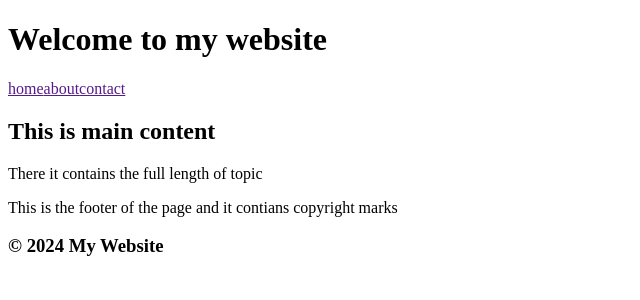
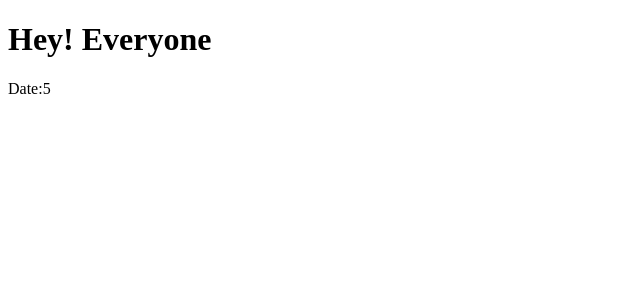
Before and after one commit to itAshmit/react-stand, a React (Vite) app: page / in a window 1280 px wide. Shown: the top 300 px of the page, without its empty margins (0-640 px from the left). Built offline with nearby package versions, Linux system fonts and the light colour scheme.

Commit message:
expression in jsx

```diff
--- a/src/App.jsx
+++ b/src/App.jsx
@@ -1,12 +1,20 @@
-import Header from "./component/header";
-import Main from "./component/mainn";
-import Footer from "./component/footer";
+//import Header from "./component/header";
+//import Main from "./component/mainn";
+//import Footer from "./component/footer";
+//import Article from "./component/article";
+//import WelcomeMessage from "./component/WelcomeMessage";
+//import JSxrules from "./component/JSxrules";
+import Greetings from "./component/greetings";
 const App = () =>{
   return(
   <div>
-    <Header/>
+    {/*<Header/>
     <Main/>
+    <Article/>
     <Footer/>
+    <WelcomeMessage/>
+    <JSxrules/>*/}
+    <Greetings/>
   </div>
   );
 };
--- /dev/null
+++ b/src/component/JSxrules.jsx
@@ -0,0 +1,17 @@
+const JSxrules = () => {
+  return (
+    <div>
+      <h1>JSX Rules</h1>
+      <p style={{
+        backgroundColor:'black',
+        color:'pink'
+      }}>
+        <li>JSX must return a <b>single parent element</b></li>
+        <li>JSX element must be <b>properly closed</b></li>
+        <li>JSX attributes are written using <b>camelCase</b> e.g, <mark>className</mark> instead <mark>class</mark></li>
+      </p>
+    </div>
+  );
+};
+
+export default JSxrules;
--- /dev/null
+++ b/src/component/WelcomeMessage.jsx
@@ -0,0 +1,13 @@
+const WelcomeMessage = () => {
+  return (
+    <div id="MainDiv">
+      <h1>
+        "Hello World!"
+      </h1>
+      <p>
+        "Welcome to learning Jsx"
+      </p>
+    </div>
+  )
+}
+export default WelcomeMessage;
--- /dev/null
+++ b/src/component/article.jsx
@@ -0,0 +1,14 @@
+const Article = () => {
+  return (
+    <section>
+      <h1>My Website</h1>
+      <p>This is my website , and i am learning React</p>
+      <article>
+        <p>Lorem ipsum dolor sit, amet consectetur adipisicing elit. Voluptatibus, ad atque? Error voluptatem, impedit sit asperiores vitae laboriosam sint perspiciatis dolor id similique! Quo atque natus molestias! Soluta, maxime. Hic?
+        </p>
+      </article>
+    </section>
+  );
+};
+
+export default Article;
--- /dev/null
+++ b/src/component/greetings.jsx
@@ -0,0 +1,12 @@
+const Greetings = () => {
+  const greet = "Hey! Everyone";
+  const date = new Date()
+  return (
+    <div>
+      <h1>{greet}</h1>
+      <p>Date:{date.getDate()}</p>
+    </div>
+  );
+};
+
+export default Greetings;
```
